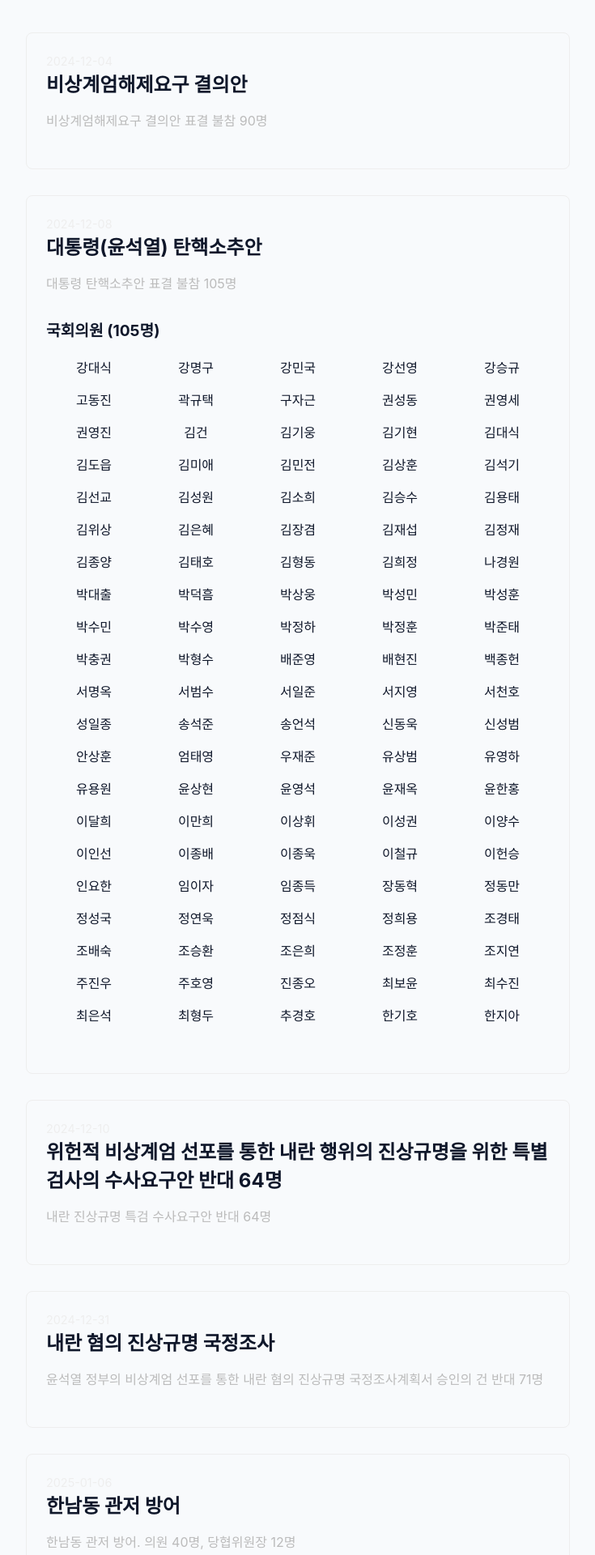
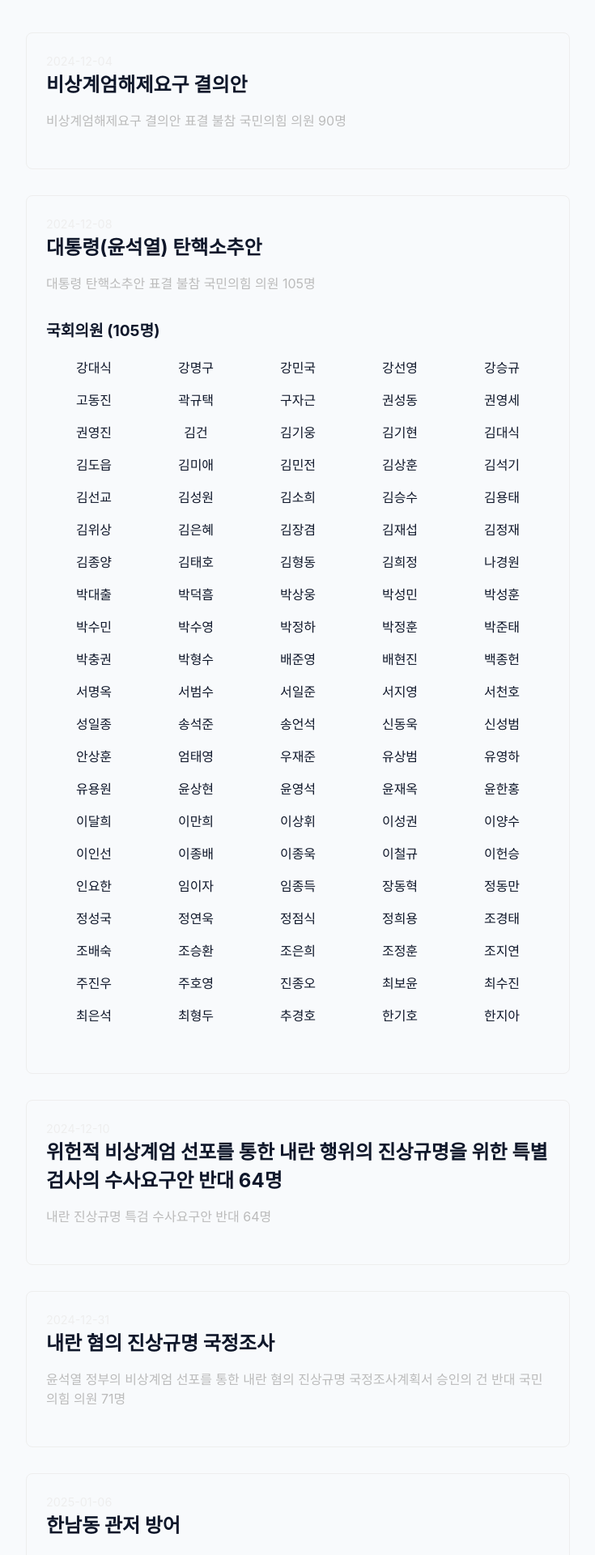
Before and after one commit to masizanet/after123, a Next.js app: page /accomplice in a window 1280 px wide. Shown: the part 120-2040 px from the top of the page at 81% size, without its empty margins (272-1007 px from the left). Built offline with nearby package versions, Linux system fonts and the light colour scheme; a web font is replaced by a local one.

Commit message:
update const

```diff
--- a/src/constants/pplEvents.ts
+++ b/src/constants/pplEvents.ts
@@ -5,7 +5,7 @@ export const PPL_EVENTS = [
     title: '비상계엄해제요구 결의안',
     billNo: '2206197',
     type: 'absent',
-    description: '비상계엄해제요구 결의안 표결 불참 90명'
+    description: '비상계엄해제요구 결의안 표결 불참 국민의힘 의원 90명'
   },
   {
     id: 'PRC_P2U4C1T2Q0J4E1F7B5G6W3L7D1W6P4',
@@ -13,7 +13,7 @@ export const PPL_EVENTS = [
     title: '대통령(윤석열) 탄핵소추안',
     billNo: '2206448',
     type: 'participate',
-    description: '대통령 탄핵소추안 표결 불참 105명',
+    description: '대통령 탄핵소추안 표결 불참 국민의힘 의원 105명',
     members: {
         lawmakers: [
           '강대식','강명구','강민국','강선영','강승규','고동진','곽규택','구자근','권성동','권영세','권영진',
@@ -43,14 +43,14 @@ export const PPL_EVENTS = [
     title: '내란 혐의 진상규명 국정조사',
     billNo: '2207147',
     type: 'against',
-    description: '윤석열 정부의 비상계엄 선포를 통한 내란 혐의 진상규명 국정조사계획서 승인의 건 반대 71명'
+    description: '윤석열 정부의 비상계엄 선포를 통한 내란 혐의 진상규명 국정조사계획서 승인의 건 반대 국민의힘 의원 71명'
   },
   {
     id: 'hannam-defense',
     date: '2025-01-06',
     title: '한남동 관저 방어',
     type: 'participate',
-    description: '한남동 관저 방어. 의원 40명, 당협위원장 12명',
+    description: '한남동 관저 방어. 국민의힘 의원 40명, 국민의힘 당협위원장 12명',
     members: {
       lawmakers: [
         '이상휘', '임이자', '이만희', '강선영', '임종득', '송언석', '최은석', '김위상',
```
